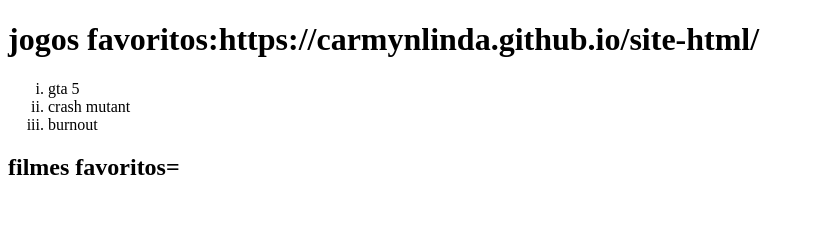
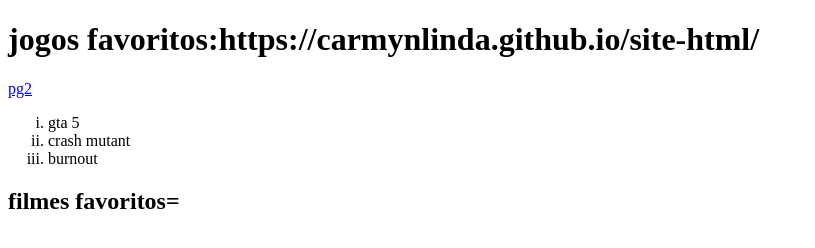
Before and after one commit to CARMYNLINDA/site-html, a plain HTML site: page index.html in a window 1280 px wide. Shown: the whole page, without its empty margins (0-815 px from the left). Drawn offline with Linux system fonts and the light colour scheme.

Commit message:
Update index.html

```diff
--- a/index.html
+++ b/index.html
@@ -6,6 +6,7 @@
 </head>
   <body>
     <h1> jogos favoritos:https://carmynlinda.github.io/site-html/ </h1>
+    <a href="pg2.html">pg2</a>
     <ol type="i" start="1">
       <li> gta 5
         <li> crash mutant
```
